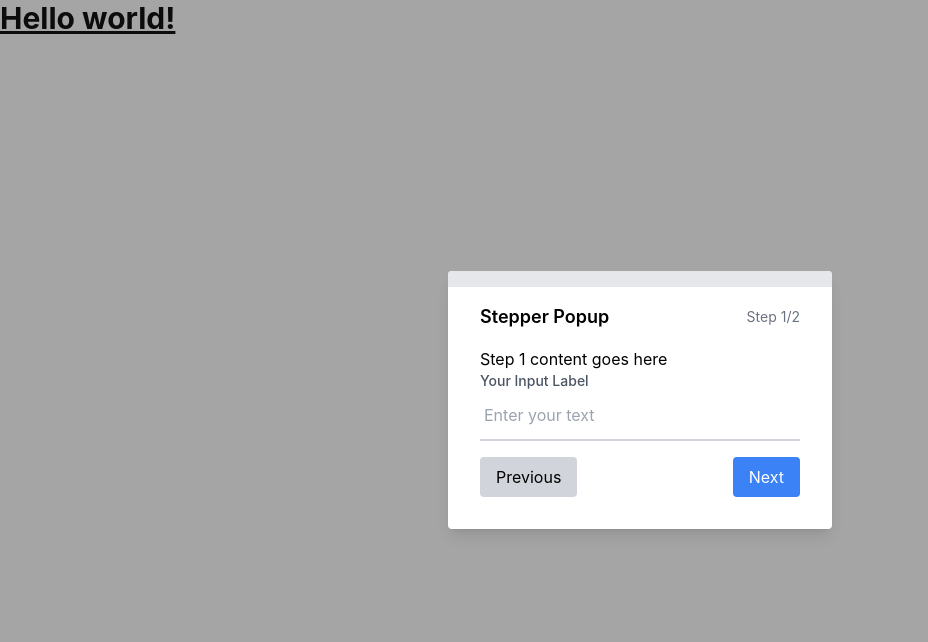
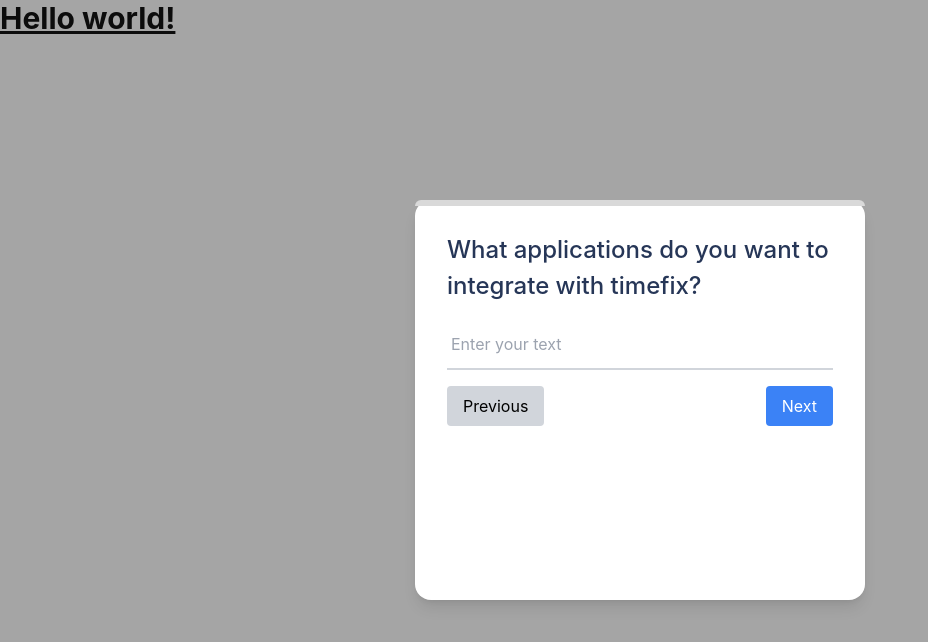
Before and after one commit to Tausif4171/FeatureBits, a React (Create React App) app: page / in a window 1280 px wide. Shown: the top 642 px of the page, without its empty margins (0-928 px from the left). Built offline with nearby package versions, Linux system fonts and the light colour scheme.

Commit message:
ui update

```diff
--- a/src/features/Stepper/index.tsx
+++ b/src/features/Stepper/index.tsx
@@ -17,28 +17,25 @@
 
     return (
         <div className="fixed bg-[#1E1E1E] bg-opacity-[40%] top-0 left-0 w-full h-full flex items-center justify-center">
-            <div className="bg-white p-8 rounded shadow-lg w-96 relative">
-                <div className="absolute top-0 left-0 w-full h-4 bg-gray-200 rounded-t">
+            <div className="bg-white p-8 rounded-[16px] shadow-lg w-[450px] h-[400px] relative">
+                <div className="absolute top-0 left-0 w-full h-[6px] bg-[#D9D9D9] rounded-t-[16px]">
                     <div
-                        className="h-full bg-blue-500 rounded-t"
+                        className="h-full bg-[#313131] rounded-t-[16px]"
                         style={{ width: `${progressBarWidth}%` }}
                     ></div>
                 </div>
                 <div className="mb-4">
-                    <div className="flex items-center justify-between mb-2">
-                        <h2 className="text-lg font-semibold">Stepper Popup</h2>
-                        <span className="text-sm text-gray-500">Step {step}/2</span>
-                    </div>
+                    <p className='text-[#263657] text-[24px] font-medium'>What applications do you want to integrate with timefix?</p>
                 </div>
                 <div className="mb-4">
                     {/* Render content based on the current step */}
                     {step === 1 && (
                         <div>
-                            <p>Step 1 content goes here</p>
+                            {/* <p>Step 1 content goes here</p> */}
                             <div className="mb-4">
-                                <label className="block text-sm font-medium text-gray-600">
+                                {/* <label className="block text-sm font-medium text-gray-600">
                                     Your Input Label
-                                </label>
+                                </label> */}
                                 <input
                                     type="text"
                                     className="border-b-2 border-gray-300 focus:outline-none px-1 py-3 w-full"
```
